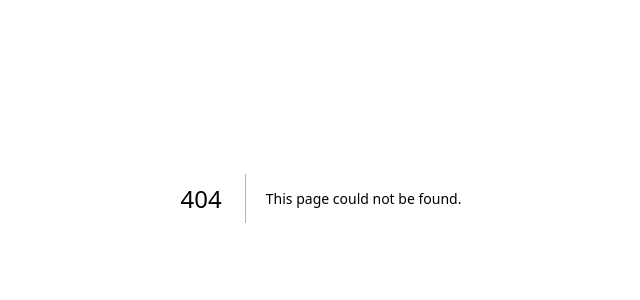
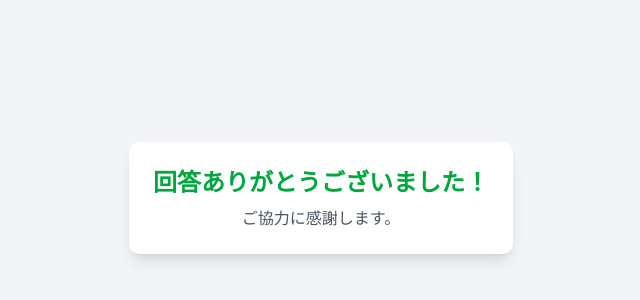
Before and after one commit to Shima0916/Nomi_navi, a Next.js app: page /schedule/thankyou in a window 1280 px wide. Before the commit this address had no page. Shown: the part 202-502 px from the top of the page, without its empty margins (319-959 px from the left). Built offline with nearby package versions, Linux system fonts and the light colour scheme.

Commit message:
add thankyoupage

```diff
--- a/app/schedule/form/page.tsx
+++ b/app/schedule/form/page.tsx
@@ -6,6 +6,7 @@
 import { Button } from "@/components/ui/button";
 import { Card, CardContent, CardDescription, CardFooter, CardHeader, CardTitle } from "@/components/ui/card";
 import { Shop } from "@/types";
+import { useRouter } from "next/navigation";
 
 export default function EventPage() {
   const searchParams = useSearchParams();
@@ -58,6 +59,7 @@
     setResponses((prevResponses) => ({ ...prevResponses, [date]: response }));
     setSelectedDate(date);
   };
+  const router = useRouter();
 
   const handleSubmit = () => {
     if (!selectedDate || !responses[selectedDate]) {
@@ -65,6 +67,8 @@
       return;
     }
     console.log(`日付 ${selectedDate} に対して ${responses[selectedDate]} と回答しました`);
+    // 「回答ありがとうございました」ページへ遷移
+    router.push("/schedule/thankyou");
   };
 
   console.log("🟢🟢🟢🟢🟢🟢🟢 ID:", id, "🟢🟢🟢🟢🟢🟢🟢");
--- /dev/null
+++ b/app/schedule/thankyou/page.tsx
@@ -0,0 +1,16 @@
+"use client";
+
+import { useRouter } from "next/navigation";
+
+export default function ThankYouPage() {
+  const router = useRouter();
+
+  return (
+    <div className="flex flex-col items-center justify-center min-h-screen bg-gray-100">
+      <div className="bg-white p-6 rounded-lg shadow-lg text-center">
+        <h1 className="text-2xl font-bold text-green-600">回答ありがとうございました！</h1>
+        <p className="text-gray-600 mt-2">ご協力に感謝します。</p>
+      </div>
+    </div>
+  );
+}
```
